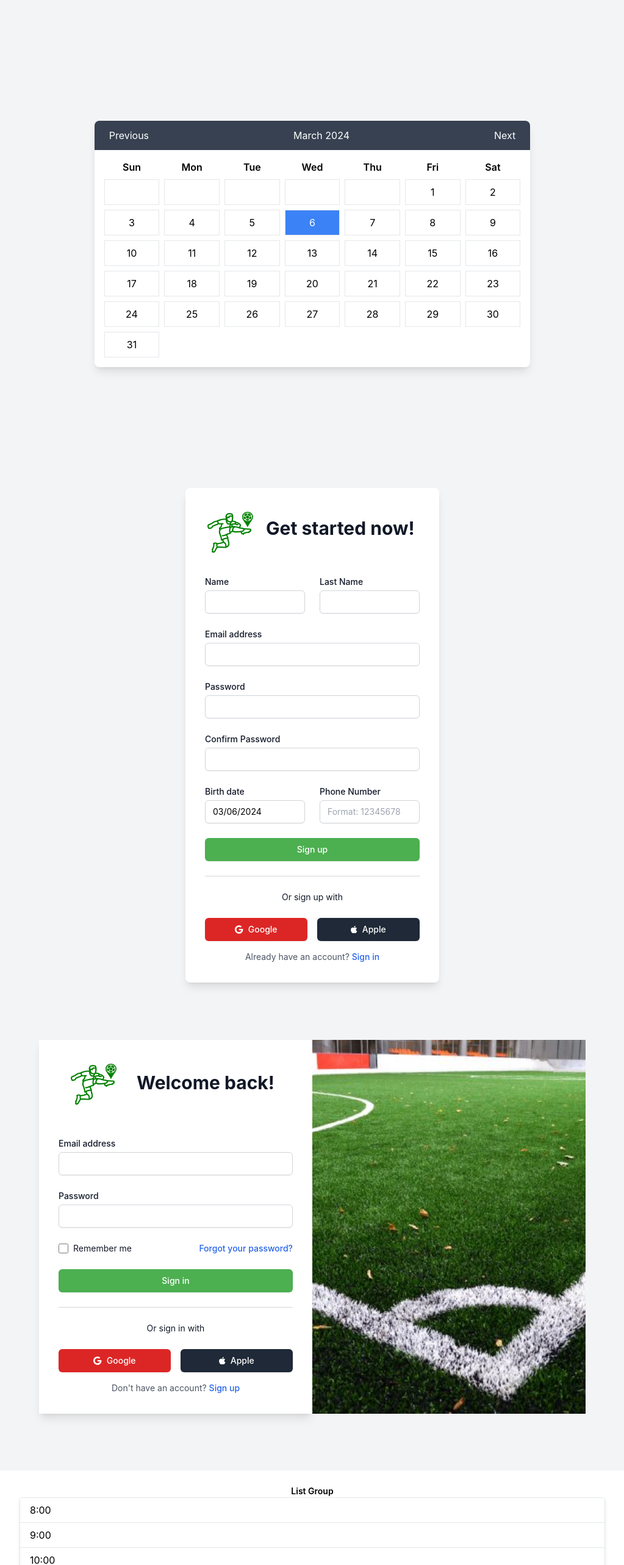
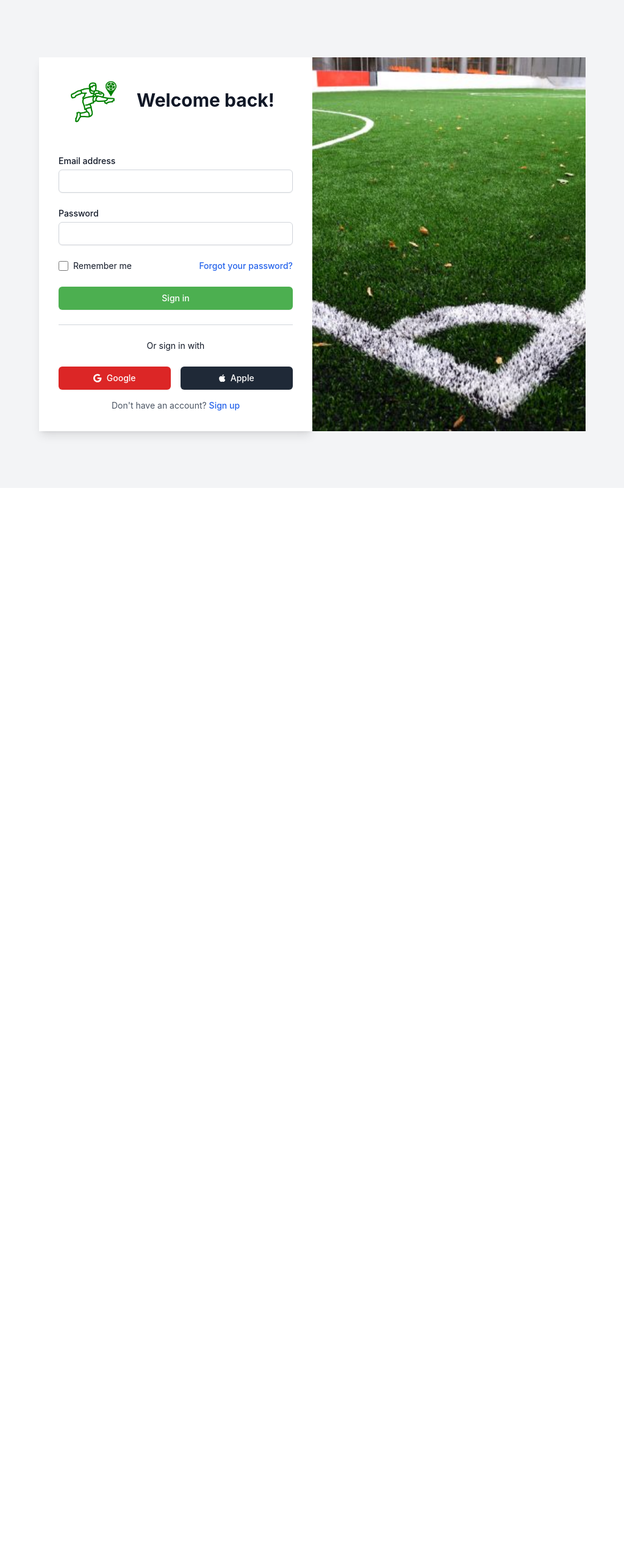
Before and after one commit to Zouaoui-Montassar/Takwirti, a React (Create React App) app: page /signin in a window 1280 px wide. Shown: the top 2566 px of the page at 61% size, without its empty margins (128-1151 px from the left). After the commit the page ends 800 px from the top, so only its background shows below. Built offline with nearby package versions, Linux system fonts and the light colour scheme.

Commit message:
add routes to app.js

```diff
--- a/src/App.js
+++ b/src/App.js
@@ -1,20 +1,25 @@
 import './App.css';
 import Sign_up from './components/sign_up';
 import Sign_in from './components/sign_in';
-import ParentComponent from './components/parentcalendar';
-import List from './components/list';
+import Stats from './components/stats';
+import ParentCalendar from './components/parentcalendar';
+import { BrowserRouter, Route, Routes } from 'react-router-dom';
 
 
 function App() {
   return (
     <div className="App">
-      <ParentComponent/>
-      <Sign_up/>
-      <Sign_in/>
-      <List date="2003-03-05" />
-
+      <BrowserRouter>
+        <Routes>
+          <Route path="/calendar" element={<ParentCalendar/>} />
+          <Route path="/signup" element={<Sign_up/>} />
+          <Route path="/signin" element={<Sign_in/>} />
+          <Route path="/stats" element={<Stats/>} />
+        </Routes>
+      </BrowserRouter>
     </div>
   );
 }
 
+
 export default App;
--- a/src/components/sign_in.jsx
+++ b/src/components/sign_in.jsx
@@ -3,12 +3,17 @@ import logo from '../assets/logo.png';
 import backgroundImage from '../assets/background.jpg';
 import { faGoogle,faApple } from '@fortawesome/free-brands-svg-icons';
 import { FontAwesomeIcon } from '@fortawesome/react-fontawesome';
-
+import { useNavigate } from 'react-router-dom';
 
 const Sign_in = () => {
+    const navigate = useNavigate();
+    function toSignUp (){
+      navigate('/signup');
+    }
     const handleSubmit = (event) => {
         event.preventDefault();
         // Perform form submission logic here
+        navigate('/calendar');
       };
 
       const handleGoogleSignIn = () => {
@@ -83,6 +88,7 @@ const Sign_in = () => {
           </div>
           <div>
             <button
+
               type="submit"
               className="w-full flex justify-center py-2 px-4 border border-transparent rounded-md shadow-sm text-sm font-medium text-white bg-primary-50 hover:bg-green-700 focus:outline-none focus:ring-2 focus:ring-offset-2 focus:ring-gray-500"
             >
@@ -112,7 +118,7 @@ const Sign_in = () => {
         </form>
         <p className="mt-4 text-center text-sm text-gray-600">
             Don't have an account?{' '}
-            <a href="#" className="font-medium text-blue-600 hover:text-blue-500">
+            <a onClick={toSignUp} className="font-medium text-blue-600 hover:text-blue-500">
               Sign up
             </a>
           </p>
--- a/src/components/sign_up.jsx
+++ b/src/components/sign_up.jsx
@@ -4,8 +4,10 @@ import DatePicker from "react-datepicker";
 import "react-datepicker/dist/react-datepicker.css";
 import { faGoogle,faApple } from '@fortawesome/free-brands-svg-icons';
 import { FontAwesomeIcon } from '@fortawesome/react-fontawesome';
+import { useNavigate } from 'react-router-dom';
 
 const Sign_up = () => {
+  const navigate = useNavigate();
   const [startDate, setStartDate] = useState(new Date());
   const [name, setName] = useState('');
   const [lastName, setLastName] = useState('');
@@ -16,8 +18,12 @@ const Sign_up = () => {
   const [birthDate, setBirthDate] = useState('');
   const [error, setError] = useState(null);
 
+  function toSignIn (){
+    navigate('/signin');
+  }
   const handleSubmit = async (event) => {
     event.preventDefault();
+    navigate('/signin');
     try {
       // Make HTTP request to send form data to the server
       const response = await fetch('/api/signup', {
@@ -229,7 +235,7 @@ const Sign_up = () => {
           </form>
           <p className="mt-4 text-center text-sm text-gray-600">
             Already have an account?{' '}
-            <a href="#" className="font-medium text-blue-600 hover:text-blue-500">
+            <a onClick={toSignIn} className="font-medium text-blue-600 hover:text-blue-500">
               Sign in
             </a>
           </p>
```
